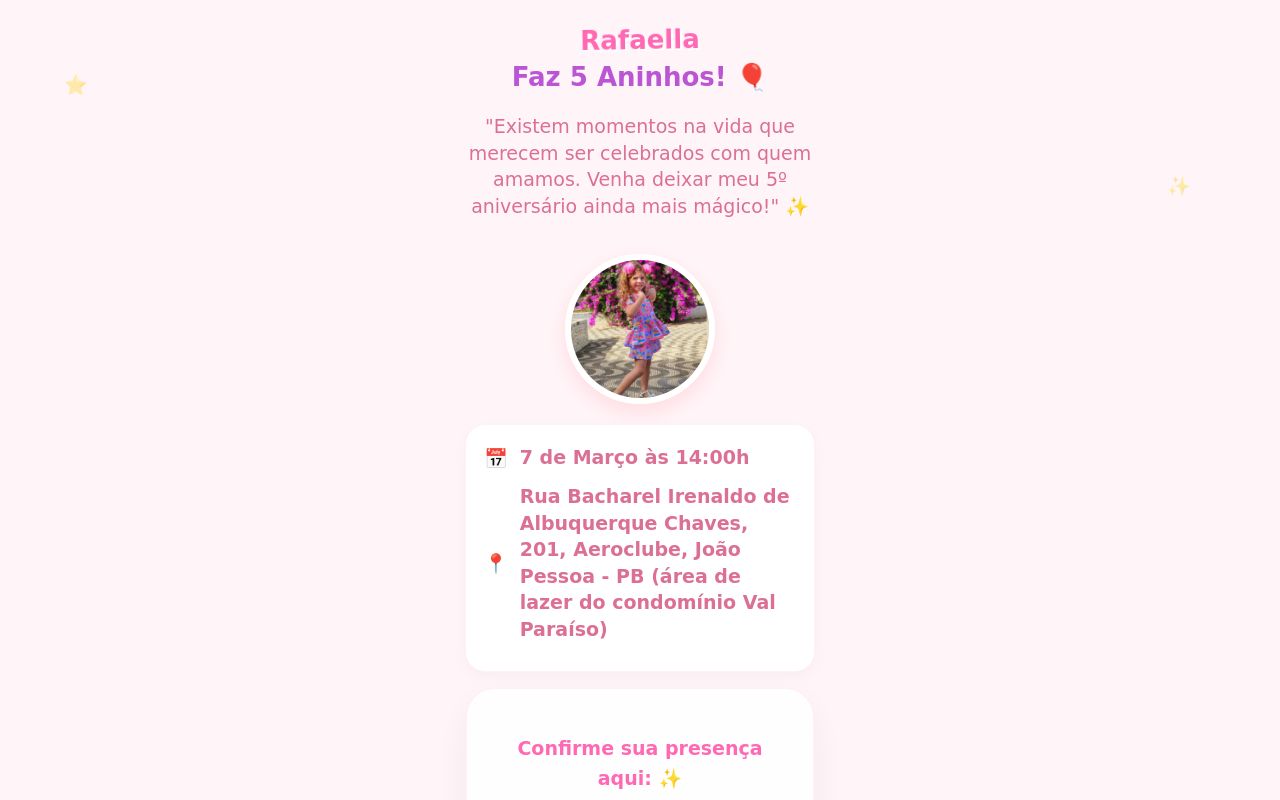
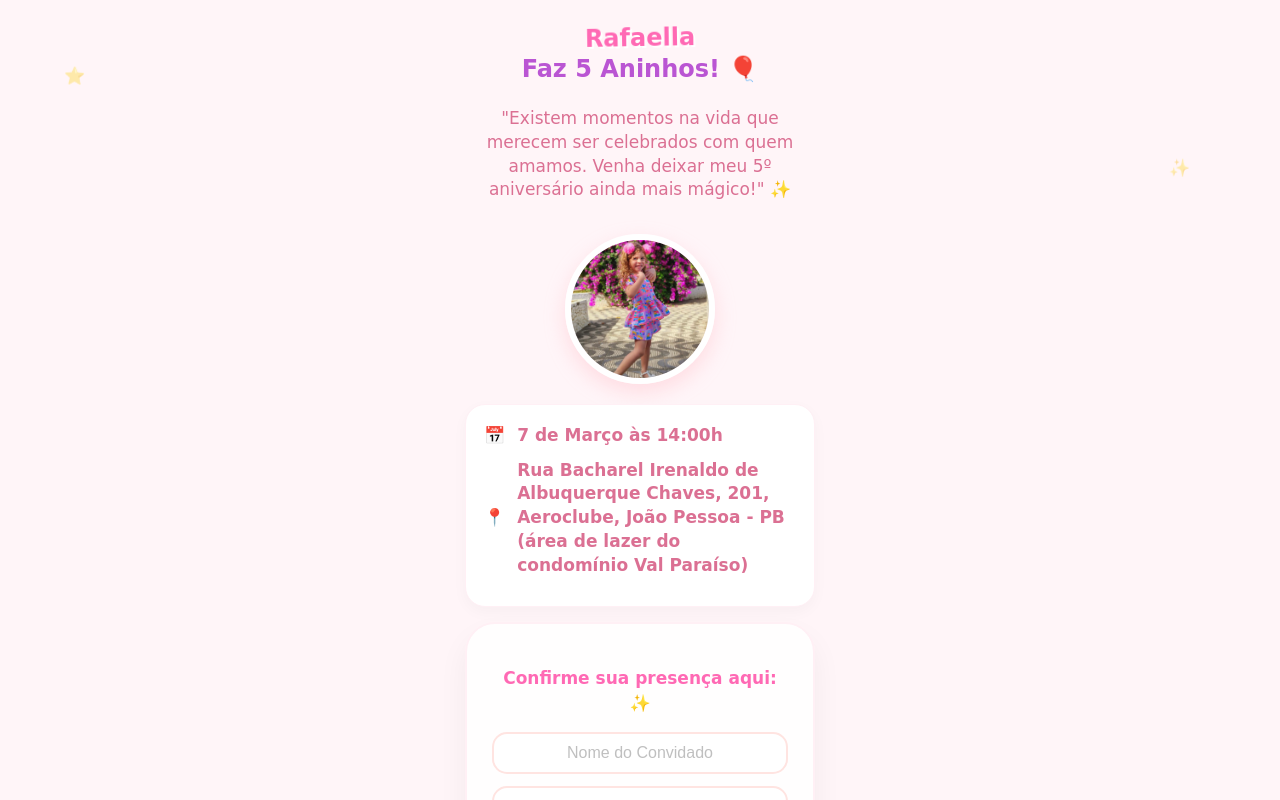
Before and after one commit to oellima/convite-rafaella-site, a React (Create React App) app: page / in a window 1280 px wide. Shown: the top 800 px of the page. Built offline with nearby package versions, Linux system fonts and the light colour scheme.

Commit message:
Refactor App.css for better styling and organization

```diff
--- a/src/App.css
+++ b/src/App.css
@@ -1,86 +1,51 @@
-/* RESET ABSOLUTO - Isso remove o itálico de TUDO */
+/* 1. RESET TOTAL PARA MOBILE E PC */
 * {
   font-style: normal !important;
-  font-display: swap;
   text-decoration: none !important;
+  box-sizing: border-box;
 }
 
-/* Garante que o corpo do site use uma fonte limpa e sem inclinação */
-body, html {
+/* 2. CONFIGURAÇÃO DO CORPO (FONTE RETA) */
+body, html, #root {
   margin: 0;
   padding: 0;
-  font-family: -apple-system, BlinkMacSystemFont, "Segoe UI", Roboto, Helvetica, Arial, sans-serif !important;
-  -webkit-font-smoothing: antialiased;
-  -moz-osx-font-smoothing: grayscale;
-  font-style: normal !important;
+  width: 100%;
+  font-family: sans-serif !important; /* Força uma fonte padrão sem serifa */
+  background-color: #fff5f8;
+  -webkit-text-size-adjust: 100%; /* Evita que o iPhone mude o tamanho sozinho */
 }
 
-/* Tamanho de leitura ideal para Mobile (Convidados) */
+/* 3. TEXTOS (EQUILIBRADO: Nem gigante, nem minúsculo) */
 p, span, li, label, div {
-  font-size: 19px !important; /* Texto bem legível */
-  font-style: normal !important;
-  line-height: 1.6;
+  font-size: 17px !important;
+  line-height: 1.5;
+  color: #333;
 }
 
-/* Títulos grandes e retos */
-h1, h2, h3, .titulo {
-  font-size: 26px !important;
-  font-weight: 800 !important;
-  font-style: normal !important;
-  margin-bottom: 15px;
+/* 4. TÍTULOS */
+h1, h2, h3 {
+  font-size: 24px !important;
+  font-weight: bold !important;
+  color: #d81b60;
+  margin-top: 10px;
 }
 
-/* Ajuste nos campos de entrada para não ficarem finos demais */
-input, textarea, select {
+/* 5. INPUTS E BOTÕES */
+input {
   font-size: 16px !important;
-  font-family: inherit !important;
-  font-style: normal !important;
-  padding: 12px !important;
+  padding: 10px !important;
 }
 
-/* Botão principal */
 button {
-  font-style: normal !important;
+  font-size: 18px !important;
+  padding: 12px !important;
   font-weight: bold !important;
-  text-transform: uppercase;
-  letter-spacing: 1px;
 }
 
-.App {
-  text-align: center;
+/* 6. REMOVENDO ESTILOS DO REACT QUE ATRAPALHAM */
+.App-header {
+  background-color: transparent !important;
+  min-height: auto !important;
+  color: #333 !important;
+  font-size: 17px !important; /* Remove aquele calc() que deixava minúsculo */
 }
-
-.App-logo {
-  height: 40vmin;
-  pointer-events: none;
-}
-
-@media (prefers-reduced-motion: no-preference) {
-  .App-logo {
-    animation: App-logo-spin infinite 20s linear;
-  }
-}
-
-.App-header {
-  background-color: #282c34;
-  min-height: 100vh;
-  display: flex;
-  flex-direction: column;
-  align-items: center;
-  justify-content: center;
-  font-size: calc(10px + 2vmin);
-  color: white;
-}
-
-.App-link {
-  color: #61dafb;
-}
-
-@keyframes App-logo-spin {
-  from {
-    transform: rotate(0deg);
-  }
-  to {
-    transform: rotate(360deg);
-  }
-}
```
